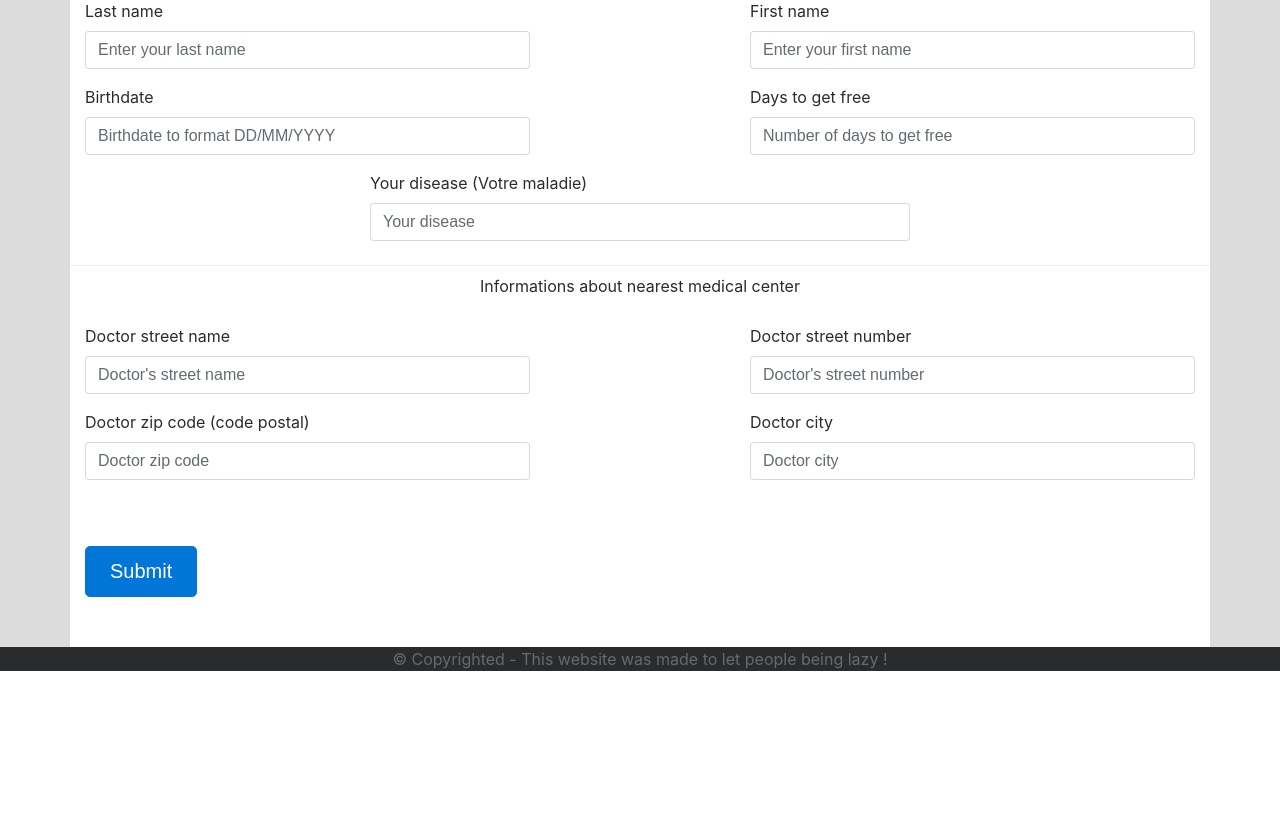
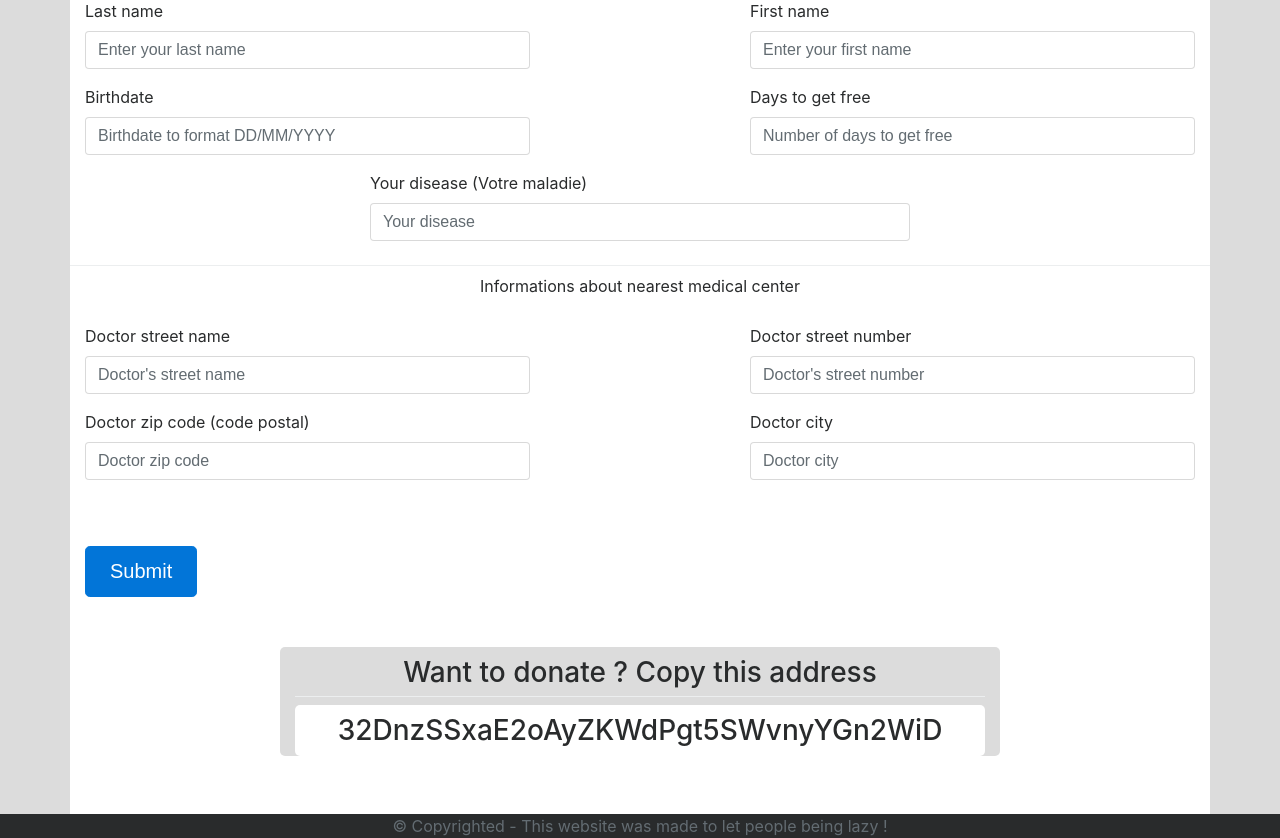
Before and after one commit to OnSouleveDesMeres/dwpptt3, a PHP site: page / in a window 1280 px wide. Shown: the part 183-1021 px from the top of the page. Before the commit the page ends 854 px from the top, so only its background shows below. Run offline with PHP 8.4, Linux system fonts and the light colour scheme; some libraries are stand-ins or nearby versions.

Commit message:
Add donation and fix require labels and add verification on post to generate pdf

```diff
--- a/bootstrap-4.0.0-alpha.6-dist/css/index.css
+++ b/bootstrap-4.0.0-alpha.6-dist/css/index.css
@@ -17,3 +17,16 @@ body{
 body > .container{
     background-color: white;
 }
+
+h3.no-render{
+    overflow-x: scroll;
+    background-color: white;
+    padding: 10px;
+    border-radius: 5px;
+}
+
+.donations{
+    background-color: #dcdcdc;
+    border-radius: 5px;
+    padding-top: 10px;
+}
--- a/index.php
+++ b/index.php
@@ -34,23 +34,23 @@ $html->appendContent('<div class="container">
             <div class="row">
                 <div class="form-group col-md-5">
                     <label for="exampleInputEmail1">Last name</label>
-                    <input type="text" class="form-control" placeholder="Enter your last name" name="name" pattern="[A-Za-z]*">
+                    <input type="text" class="form-control" placeholder="Enter your last name" name="name" pattern="[A-Za-z]*" required>
                   </div>
                   <div class="form-group col-md-5 offset-md-2">
                     <label for="exampleInputPassword1">First name</label>
-                    <input type="text" class="form-control" placeholder="Enter your first name" name="fname" pattern="[A-Za-z]*">
+                    <input type="text" class="form-control" placeholder="Enter your first name" name="fname" pattern="[A-Za-z]*" required>
                   </div>
                   <div class="form-group col-md-5">
                     <label for="exampleInputPassword1">Birthdate</label>
-                    <input type="text" class="form-control" placeholder="Birthdate to format DD/MM/YYYY" name="datens" pattern="[0-9]{2}/[0-9]{2}/[0-9]{4}">
+                    <input type="text" class="form-control" placeholder="Birthdate to format DD/MM/YYYY" name="datens" pattern="[0-9]{2}/[0-9]{2}/[0-9]{4}" required>
                   </div>
                   <div class="form-group col-md-5 offset-md-2">
                     <label for="exampleInputPassword1">Days to get free</label>
-                    <input type="text" class="form-control" placeholder="Number of days to get free" name="period" pattern="[1-9]">
+                    <input type="text" class="form-control" placeholder="Number of days to get free" name="period" pattern="[1-9]" required>
                   </div>
                   <div class="form-group col-md-6 offset-md-3">
                     <label for="exampleInputPassword1">Your disease (Votre maladie)</label>
-                    <input type="text" class="form-control" placeholder="Your disease" name="maladie">
+                    <input type="text" class="form-control" placeholder="Your disease" name="maladie" required>
                   </div>
 
               </div>
@@ -64,26 +64,36 @@ $html->appendContent('<div class="container">
                 <div style="height:50px;" ></div>
                 <div class="form-group col-md-5">
                     <label for="exampleInputEmail1">Doctor street name</label>
-                    <input type="text" class="form-control" placeholder="Doctor\'s street name" name="mstreet">
+                    <input type="text" class="form-control" placeholder="Doctor\'s street name" name="mstreet" required>
                   </div>
                   <div class="form-group col-md-5 offset-md-2">
                     <label for="exampleInputPassword1">Doctor street number</label>
-                    <input type="text" class="form-control" placeholder="Doctor\'s street number" name="mnum" pattern="[0-9]*">
+                    <input type="text" class="form-control" placeholder="Doctor\'s street number" name="mnum" pattern="[0-9]*" required>
                   </div>
                   <div class="form-group col-md-5">
                     <label for="exampleInputPassword1">Doctor zip code (code postal)</label>
-                    <input type="text" class="form-control" placeholder="Doctor zip code" name="mcp" pattern="[0-9]*">
+                    <input type="text" class="form-control" placeholder="Doctor zip code" name="mcp" pattern="[0-9]*" required>
                   </div>
                   <div class="form-group col-md-5 offset-md-2">
                     <label for="exampleInputPassword1">Doctor city</label>
-                    <input type="text" class="form-control" placeholder="Doctor city" name="mcity">
+                    <input type="text" class="form-control" placeholder="Doctor city" name="mcity" required>
                   </div>
 
               </div>
 
             <div style="height:50px;" ></div>
-          <button type="submit" class="btn btn-primary btn-lg">Submit</button>
+            <div class="col-xs-12">
+                <button type="submit" class="btn btn-primary btn-lg">Submit</button>
+            </div>
         </form>
+        <div style="height:50px;" ></div>
+        <div class="container">
+            <div class="col-lg-8 offset-lg-2 donations">
+                <div class="col-xs-12 text-center"><h3>Want to donate ? Copy this address</h3></div>
+                <div class="dropdown-divider"></div>
+                <div class="col-xs-12 text-center"><h3 class="no-render">32DnzSSxaE2oAyZKWdPgt5SWvnyYGn2WiD</h3></div>
+            </div>
+        </div>
         <div style="height:50px;" ></div>
       </div>
     </div>
```
Also changed, not shown: generator.php (+16 -0 lines).
